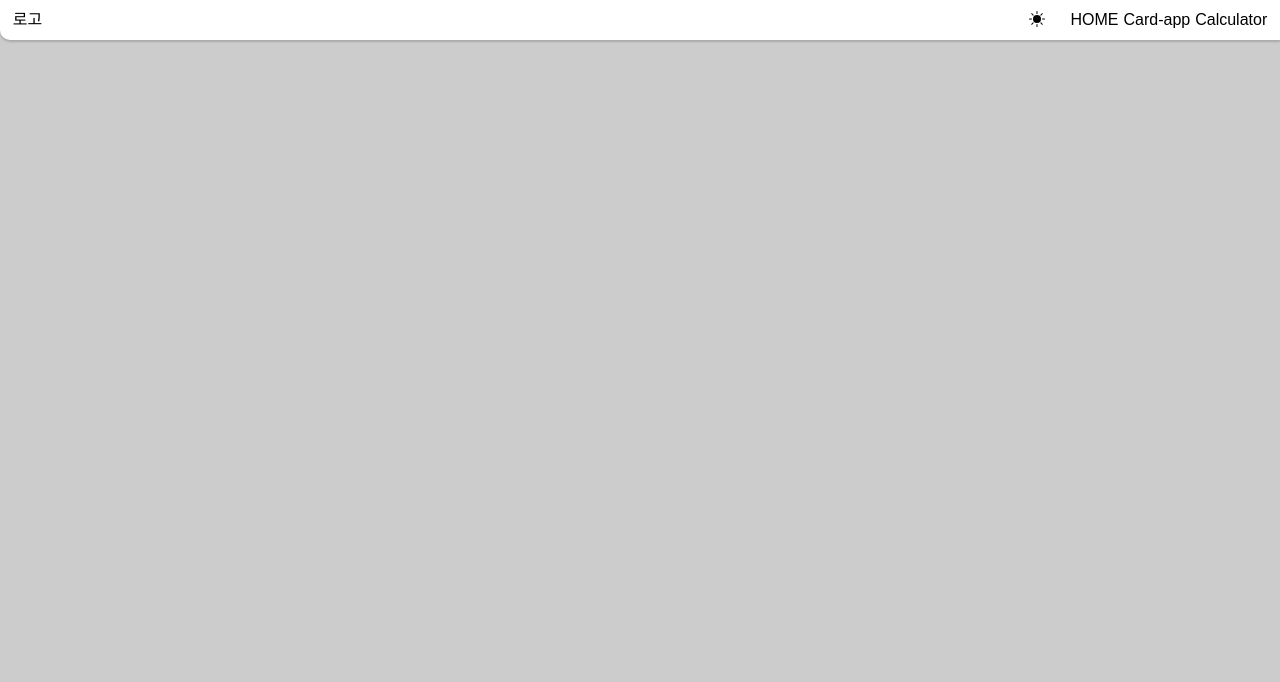
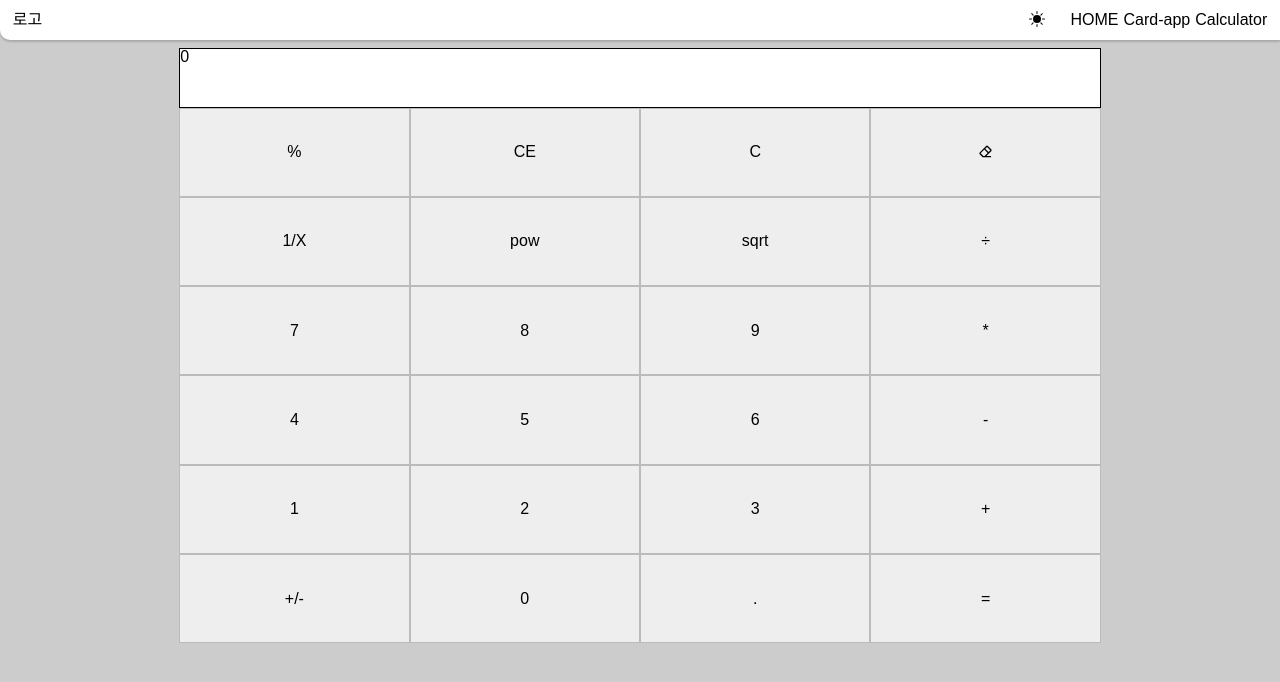
Before and after one commit to KimJeongHyun/react-ts-practice, a React (Create React App) app: page /Calculator in a window 1280 px wide. Shown: the top 682 px of the page. Built offline with nearby package versions, Linux system fonts and the light colour scheme.

Commit message:
[Add] 계산기 기능 작업 중

```diff
--- a/src/components/Nav/Nav.tsx
+++ b/src/components/Nav/Nav.tsx
@@ -6,16 +6,7 @@ import { BsFillSunFill, BsMoonStars } from 'react-icons/bs';
 
 import { modeStore } from '../../globalStore/globalStore';
 
-interface ColorModeComp {
-  mode: boolean | string;
-}
-
-interface IUrls {
-  name: string;
-  url: string;
-}
-
-const URLS: IUrls[] = [
+const URLS = [
   {
     name: 'HOME',
     url: '/',
@@ -33,7 +24,7 @@ const URLS: IUrls[] = [
 export default function Nav() {
   const { selectedMode, setSelectedMode } = modeStore();
 
-  const handleMode = () => {
+  const handleMode = (): void => {
     setSelectedMode(!selectedMode);
     sessionStorage.setItem('ColorMode', String(!selectedMode));
   };
@@ -42,7 +33,7 @@ export default function Nav() {
     <NavWrapper>
       <NavLogo>로고</NavLogo>
       <NavLinkBtns>
-        <ChangeColorMode mode={selectedMode} onClick={handleMode}>
+        <ChangeColorMode onClick={handleMode}>
           {selectedMode ? <ColorIconLight /> : <ColorIconMoon />}
         </ChangeColorMode>
         {URLS.map(item => (
@@ -81,7 +72,7 @@ const NavLinkBtns = styled.div`
   gap: 5px;
 `;
 
-const ChangeColorMode = styled.div<ColorModeComp>`
+const ChangeColorMode = styled.div`
   cursor: pointer;
   margin-right: 20px;
   transition: all ease 1s;
--- a/src/pages/Calculator/Calculator.tsx
+++ b/src/pages/Calculator/Calculator.tsx
@@ -1,10 +1,66 @@
 import React from 'react';
+import styled from 'styled-components';
+
+import { BiEraser } from 'react-icons/bi';
+
+import { GRID_DATAS } from './GRID_DATAS';
 
 import { PageFrame } from '../../components/PageFrame/PageFrame';
+import useSetCalcInput from './hook/useSetCalcInput';
 
-function Calculator() {
-  return <PageFrame />;
+export default function Calculator() {
+  const { calcInputs, checkTypes } = useSetCalcInput();
+
+  return (
+    <PageFrame>
+      <CalculatorWrapper>
+        <ResultBox>
+          {calcInputs.operator !== '' ? calcInputs.operator : calcInputs.total}
+        </ResultBox>
+        <NumberGrid>
+          {GRID_DATAS.map(item => {
+            return (
+              <EachGridItem key={item} onClick={() => checkTypes(item)}>
+                {item === 'X' ? <BiEraser /> : item}
+              </EachGridItem>
+            );
+          })}
+        </NumberGrid>
+      </CalculatorWrapper>
+    </PageFrame>
+  );
 }
 
-export default Calculator;
-1;
+const CalculatorWrapper = styled.section`
+  width: 80%;
+  height: 80%;
+  margin: 0 auto;
+  display: flex;
+  flex-direction: column;
+`;
+
+const ResultBox = styled.div`
+  flex-basis: 10%;
+  background-color: #fff;
+  border: 1px solid black;
+`;
+
+const NumberGrid = styled.div`
+  flex: 1;
+  display: grid;
+  grid-template-columns: repeat(auto-fill, minmax(25%, 25%));
+  grid-template-rows: repeat(auto-fill, minmax(16.67%, 16.67%));
+  background-color: #eee;
+`;
+
+const EachGridItem = styled.div`
+  width: 100%;
+  height: 100%;
+  display: flex;
+  justify-content: center;
+  align-items: center;
+  border: 1px solid #bbb;
+  &:hover {
+    background-color: #aaa;
+  }
+`;
--- /dev/null
+++ b/src/pages/Calculator/GRID_DATAS.tsx
@@ -0,0 +1,26 @@
+export const GRID_DATAS = [
+  '%',
+  'CE',
+  'C',
+  'X',
+  '1/X',
+  'pow',
+  'sqrt',
+  '÷',
+  7,
+  8,
+  9,
+  '*',
+  4,
+  5,
+  6,
+  '-',
+  1,
+  2,
+  3,
+  '+',
+  '+/-',
+  0,
+  '.',
+  '=',
+];
--- /dev/null
+++ b/src/pages/Calculator/hook/useSetCalcInput.tsx
@@ -0,0 +1,26 @@
+import { useEffect, useState } from 'react';
+import getCalcResult from '../../../utils/getCalcResult';
+
+export default function useSetCalcInput() {
+  const [calcInputs, setCalcInputs] = useState({
+    operand: '',
+    operator: '',
+    prevOperator: '',
+    total: 0,
+  });
+
+  const checkTypes = (item: string | number): void => {
+    setCalcInputs(current => {
+      const prevObj = { ...current };
+      const newObj = getCalcResult(prevObj, item);
+
+      return newObj;
+    });
+  };
+
+  useEffect(() => {
+    console.log(calcInputs);
+  }, [calcInputs]);
+
+  return { calcInputs, checkTypes };
+}
--- /dev/null
+++ b/src/utils/getCalcResult.tsx
@@ -0,0 +1,140 @@
+interface ICalcInputs {
+  operand: string;
+  operator: string;
+  prevOperator: string;
+  total: number;
+}
+
+export default function getCalcResult(
+  obj: ICalcInputs,
+  operand: string | number
+): ICalcInputs {
+  const tempObj = { ...obj };
+  const nowOperator = Number(tempObj.operator);
+  const prevOperator = Number(tempObj.prevOperator);
+
+  const fullCondition = tempObj.operator !== '' && tempObj.prevOperator !== '';
+
+  const initOp = (operand: string) => {
+    const emptyCondition = tempObj.prevOperator === '' && tempObj.total === 0;
+    emptyCondition &&
+      ((tempObj.prevOperator = tempObj.operator),
+      (tempObj.operator = ''),
+      (tempObj.operand = operand));
+    tempObj.operator === '' &&
+      tempObj.prevOperator !== '' &&
+      (tempObj.operand = operand);
+  };
+
+  const plus = () => {
+    fullCondition &&
+      ((tempObj.total = prevOperator + nowOperator),
+      (tempObj.operator = ''),
+      (tempObj.prevOperator = String(tempObj.total)),
+      (tempObj.operand = ''));
+  };
+
+  const minus = () => {
+    fullCondition &&
+      ((tempObj.total = prevOperator - nowOperator),
+      (tempObj.operator = ''),
+      (tempObj.prevOperator = String(tempObj.total)),
+      (tempObj.operand = ''));
+  };
+
+  const multiple = () => {
+    fullCondition &&
+      ((tempObj.total = prevOperator * nowOperator),
+      (tempObj.operator = ''),
+      (tempObj.prevOperator = String(tempObj.total)),
+      (tempObj.operand = ''));
+  };
+
+  const divine = () => {
+    fullCondition &&
+      ((tempObj.total = prevOperator / nowOperator),
+      (tempObj.operator = ''),
+      (tempObj.prevOperator = String(tempObj.total)),
+      (tempObj.operand = ''));
+  };
+
+  const restCalc = () => {
+    fullCondition &&
+      ((tempObj.total = prevOperator % nowOperator),
+      (tempObj.operator = ''),
+      (tempObj.prevOperator = String(tempObj.total)),
+      (tempObj.operand = ''));
+  };
+
+  switch (operand) {
+    case 'pow':
+      tempObj.total !== 0 && tempObj.operator === ''
+        ? (tempObj.total **= 2)
+        : (tempObj.total = nowOperator ** 2);
+
+      tempObj.operator = '';
+      tempObj.prevOperator = String(tempObj.total);
+      break;
+    case 'sqrt':
+      tempObj.total !== 0 && tempObj.operator === ''
+        ? (tempObj.total = Math.sqrt(tempObj.total))
+        : (tempObj.total = Math.sqrt(nowOperator));
+
+      tempObj.operator = '';
+      tempObj.prevOperator = String(tempObj.total);
+      break;
+    case '+':
+      initOp(operand);
+      plus();
+      break;
+    case '-':
+      initOp(operand);
+      minus();
+      break;
+    case '*':
+      initOp(operand);
+      multiple();
+      break;
+    case '÷':
+      initOp(operand);
+      divine();
+      break;
+    case '%':
+      initOp(operand);
+      restCalc();
+      break;
+    case '1/X':
+      tempObj.total !== 0 && tempObj.operator === ''
+        ? (tempObj.total = 1 / tempObj.total)
+        : (tempObj.total = 1 / nowOperator);
+
+      tempObj.operator = '';
+      tempObj.prevOperator = String(tempObj.total);
+      break;
+    case '+/-':
+      tempObj.total !== 0 && tempObj.operator === ''
+        ? (tempObj.total *= -1)
+        : (tempObj.total = nowOperator * -1);
+
+      tempObj.operator = '';
+      tempObj.prevOperator = String(tempObj.total);
+      break;
+    case '.':
+      tempObj.operator += operand;
+      break;
+    case '=':
+      break;
+    case 'C':
+      tempObj.operator = '';
+      tempObj.prevOperator = '';
+      tempObj.total = 0;
+      break;
+    case 'CE':
+      tempObj.operator = '';
+      break;
+    default:
+      tempObj.total === nowOperator && (tempObj.operator = '');
+      tempObj.operator += operand;
+  }
+  return tempObj;
+}
```
